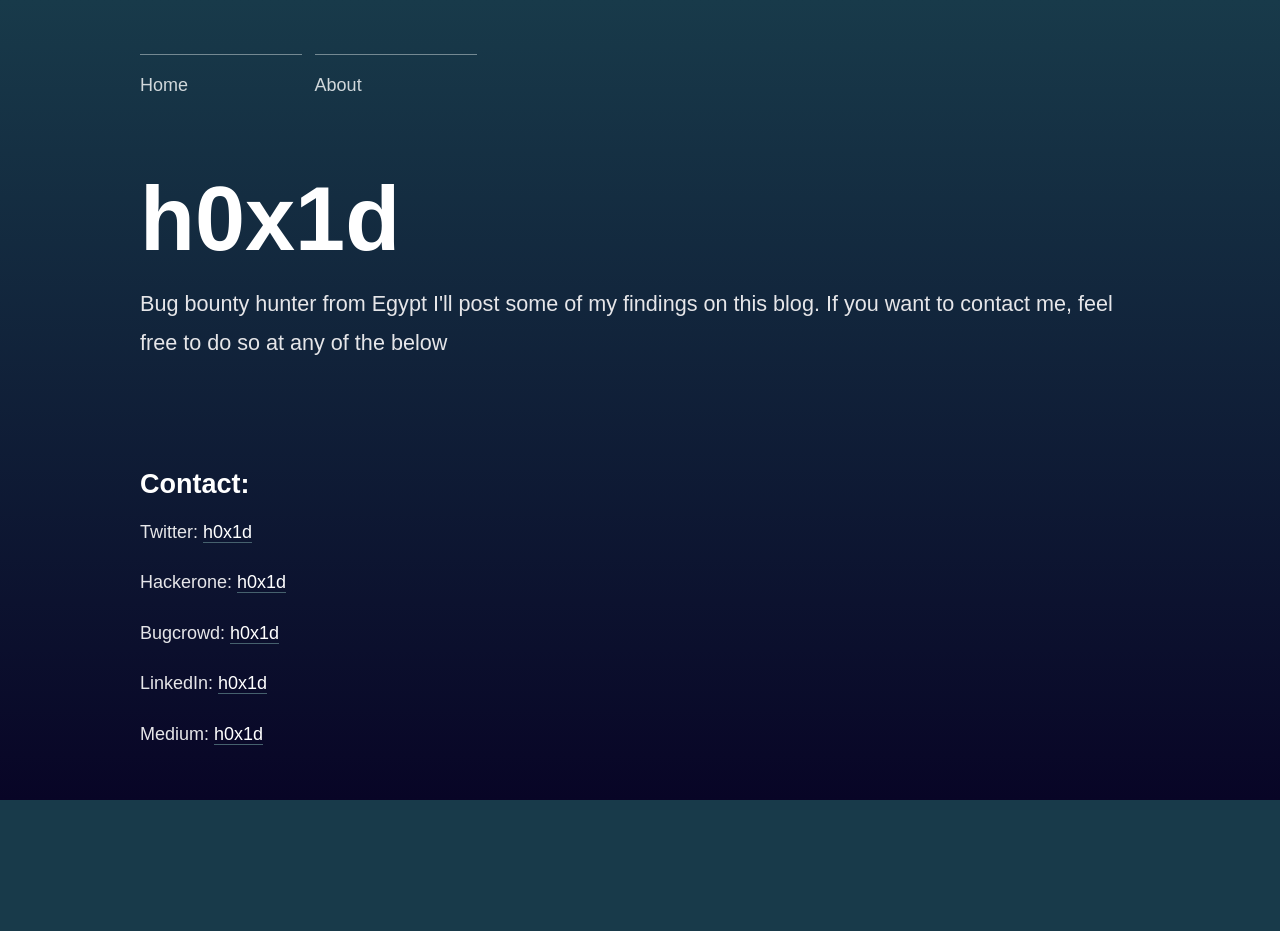
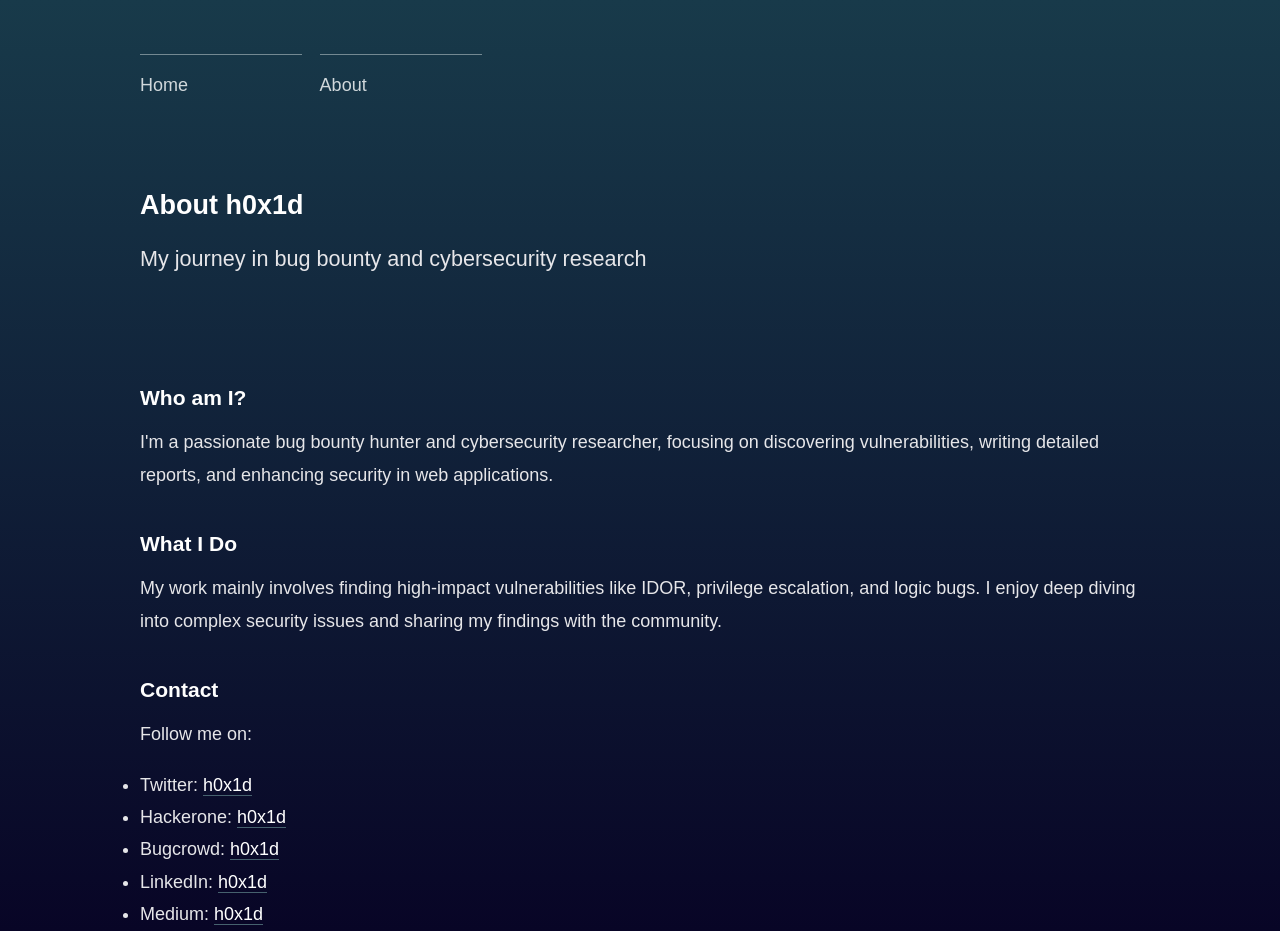
Before and after one commit to h0x1d/BugHunterCV, a plain HTML site: page pages/about.html in a window 1280 px wide. Before the commit the page ends 800 px from the top, so only its background shows below. Drawn offline with nearby package versions, Linux system fonts and the light colour scheme.

Commit message:
Update about.html

```diff
--- a/pages/about.html
+++ b/pages/about.html
@@ -1,52 +1,52 @@
+<!DOCTYPE html>
+<html lang="en">
 
-<!doctype html><html lang="en"><head><meta charset="utf-8"><meta name="viewport" content="width=device-width,initial-scale=1"><link rel="stylesheet" href="../css/styles.css"><title>h0x1d</title></head><body><div class="container"><header><div id="container"><div id="playpen"></div><div id="tabs-example"><ul class="nav clearfix"><li><a href="/">Home</a></li><li><a href="/about">About</a></li></ul><div class="content"></div></div></div><script src="https://ajax.googleapis.com/ajax/libs/jquery/1.4.4/jquery.min.js"></script><h1>h0x1d</h1><p class="subtitle">Bug bounty hunter from Egypt I'll post some of my findings on this blog. If you want to contact me, feel free to do so at any of the below</p><script>// DOM Ready
-	$(function() {
+<head>
+  <meta charset="UTF-8">
+  <meta name="viewport" content="width=device-width, initial-scale=1.0">
+  <link rel="stylesheet" href="../css/styles.css">
+  <title>About h0x1d</title>
+</head>
 
-		var originalBGplaypen = $("#playpen").css("background-color"),
-			x, y, xy, bgWebKit, bgMoz,
-			lightColor = "rgba(255,255,255,0.75)",
-			gradientSize = 100;
+<body>
+  <div class="container">
+    <header>
+      <div id="container">
+        <div id="playpen"></div>
+        <div id="tabs-example">
+			<ul class="nav clearfix">
+				<li><a href="../index.html">Home</a></li>
+				<li><a href="about.html">About</a></li>
+			</ul>
+        </div>
+      </div>
+      <h2>About h0x1d</h2>
+      <p class="subtitle">My journey in bug bounty and cybersecurity research</p>
+    </header>
 
-			// Basic Demo
-			$('#playpen').mousemove(function(e) {
+    <main>
+      <section class="about-content">
+        <h3>Who am I?</h3>
+        <p>I'm a passionate bug bounty hunter and cybersecurity researcher, focusing on discovering vulnerabilities, writing detailed reports, and enhancing security in web applications.</p>
 
-				x  = 10000//e.pageX - this.offsetLeft;
-				y  = 10000//e.pageY - this.offsetTop;
-				xy = x + " " + y;
+        <h3>What I Do</h3>
+        <p>My work mainly involves finding high-impact vulnerabilities like IDOR, privilege escalation, and logic bugs. I enjoy deep diving into complex security issues and sharing my findings with the community.</p>
 
-				bgWebKit = "-webkit-gradient(radial, " + xy + ", 0, " + xy + ", " + gradientSize + ", from(" + lightColor + "), to(rgba(0,0,0,0.0))), " + originalBGplaypen;
-				bgMoz    = "-moz-radial-gradient(" + x + "px " + y + "px 45deg, circle, " + lightColor + " 0%, " + originalBGplaypen + " " + gradientSize + "px)";
+        <h3>Contact</h3>
+        <p>Follow me on:</p>
+        <ul class="contact-links">
+          <li>Twitter: <a href="https://x.com/h0x1d">h0x1d</a></li>
+          <li>Hackerone: <a href="https://hackerone.com/h0x1d">h0x1d</a></li>
+          <li>Bugcrowd: <a href="https://bugcrowd.com/h0x1d">h0x1d</a></li>
+          <li>LinkedIn: <a href="https://www.linkedin.com/in/h0x1d/">h0x1d</a></li>
+          <li>Medium: <a href="https://h0x1d.medium.com">h0x1d</a></li>
+        </ul>
+      </section>
+    </main>
+  </div>
 
-				$(this)
-					.css({ background: bgWebKit })
-					.css({ background: bgMoz });
+  <script src="https://ajax.googleapis.com/ajax/libs/jquery/1.4.4/jquery.min.js"></script>
+  <script src="../js/scripts.js"></script>
+</body>
 
-			}).mouseleave(function() {
-				$(this).css({ background: originalBGplaypen });
-			});
-
-
-
-
-			var originalBG = $(".nav a").css("background-color");
-
-			$('.nav li:not(".active") a')
-			.mousemove(function(e) {
-
-				   x  = e.pageX - this.offsetLeft;
-				   y  = e.pageY - this.offsetTop;
-				   xy = x + " " + y;
-
-				   bgWebKit = "-webkit-gradient(radial, " + xy + ", 0, " + xy + ", 100, from(rgba(19,44,64,0.8)), to(rgba(255,255,255,0.0))), " + originalBG;
-				   bgMoz    = "-moz-radial-gradient(" + x + "px " + y + "px 45deg, circle, " + lightColor + " 0%, " + originalBG + " " + gradientSize + "px)";
-
-					$(this)
-						.css({ background: bgWebKit })
-						.css({ background: bgMoz });
-
-
-			}).mouseleave(function() {
-				$(this).css({ background: originalBG });
-			});
-
-	});</script></header><h2>Contact:</h2><p>Twitter: <a href="https://x.com/h0x1d">h0x1d</a></p><p>Hackerone: <a href="https://hackerone.com/h0x1d">h0x1d</a></p><p>Bugcrowd: <a href="https://bugcrowd.com/h0x1d">h0x1d</a></p><p>LinkedIn: <a href="https://www.linkedin.com/in/h0x1d/">h0x1d</a></p><p>Medium: <a href="https://h0x1d.medium.com">h0x1d</a></p></div><script>function btnHandler(e,n){e=document.querySelector(e);e&&e.addEventListener("click",function(e){e.preventDefault(),n()},!1)}btnHandler(".btn-log",function(){console.log("👋 Oh, hello there!")});</script></body></html>
+</html>
```
